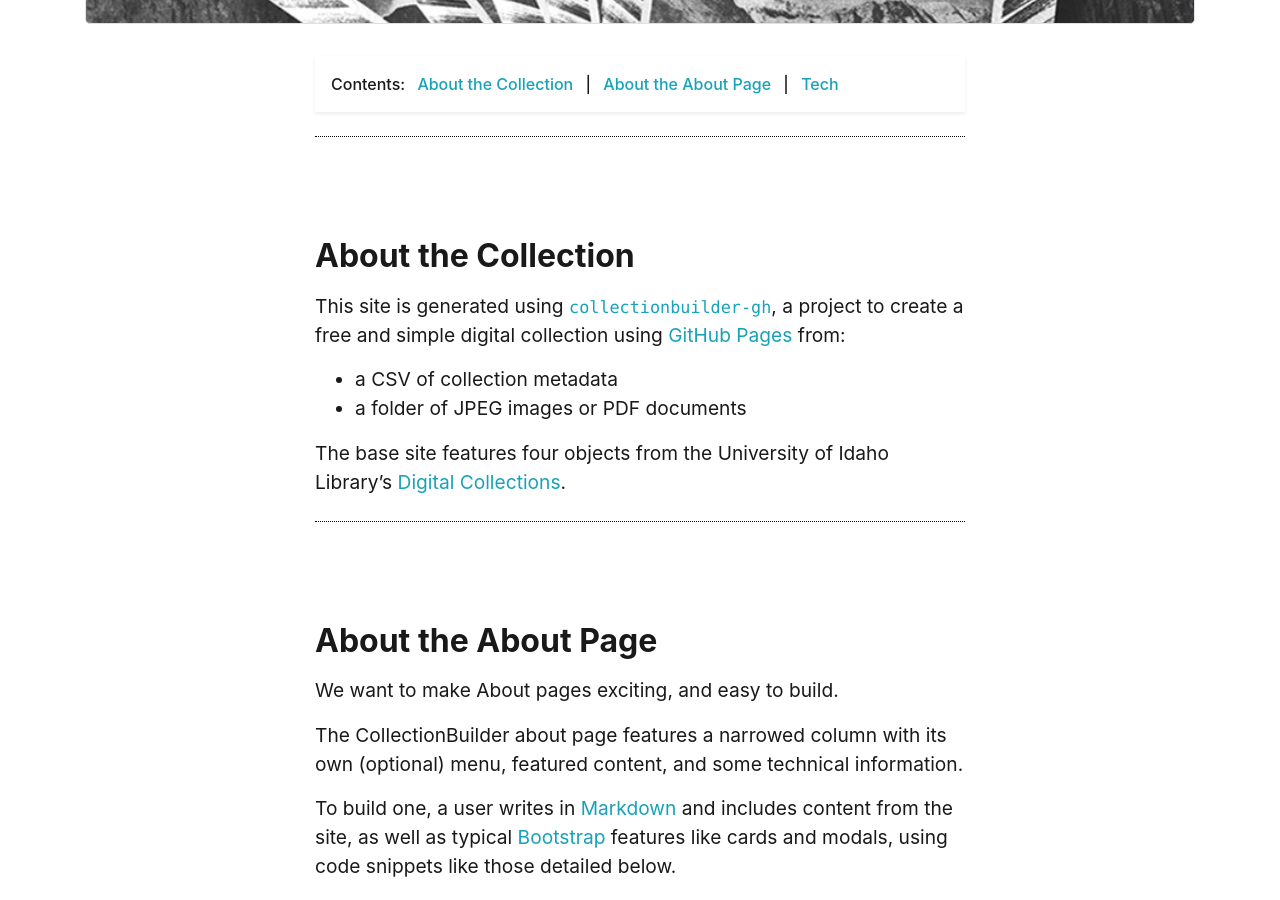
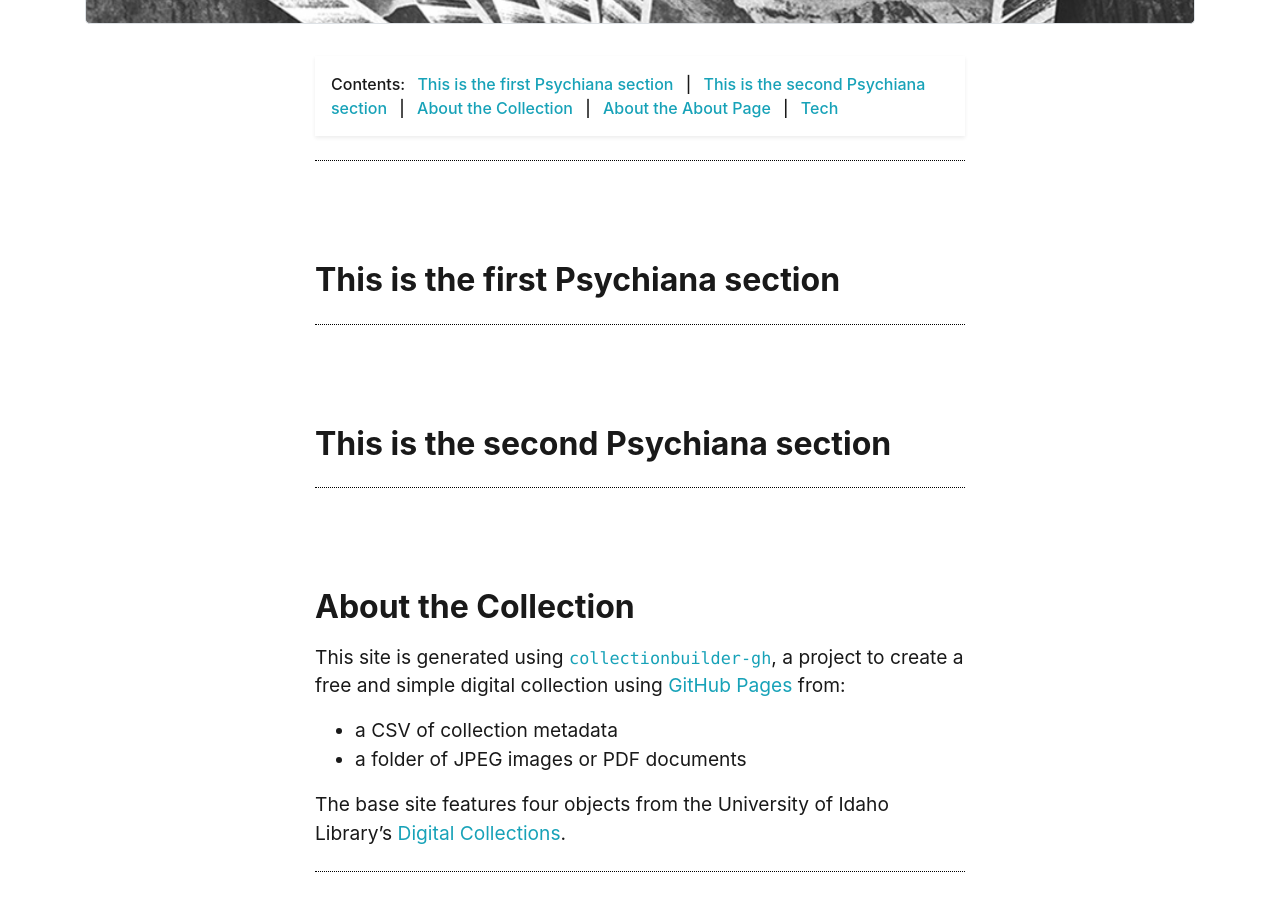
Before and after one commit to genacode/collectionbuilder-demo, a Jekyll site: the page built from pages/about.md, in a window 1280 px wide and 900 px high, scrolled down 376 px. Built offline with Jekyll 4.4.1, drawn with Linux system fonts in a browser that asks for light colours.

Commit message:
updated about.md with two new sections

```diff
--- a/pages/about.md
+++ b/pages/about.md
@@ -8,7 +8,11 @@ permalink: /about.html
 
 {% include feature/jumbotron.html %}
 
-{% include feature/nav-menu.html sections="About the Collection;About the About Page" %}
+{% include feature/nav-menu.html sections="This is the first Psychiana section;This is the second Psychiana section;About the Collection;About the About Page" %}
+
+## This is the first Psychiana section
+
+## This is the second Psychiana section
 
 ## About the Collection
 
```
